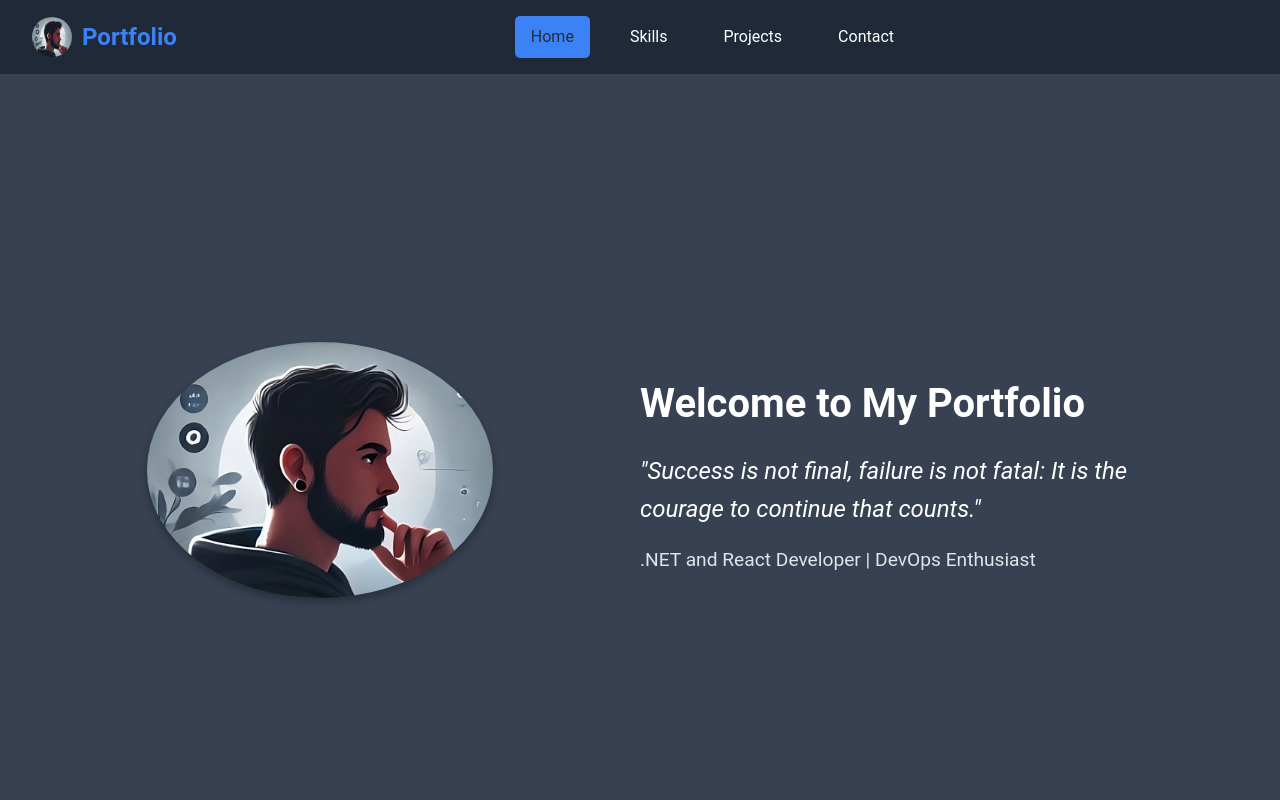
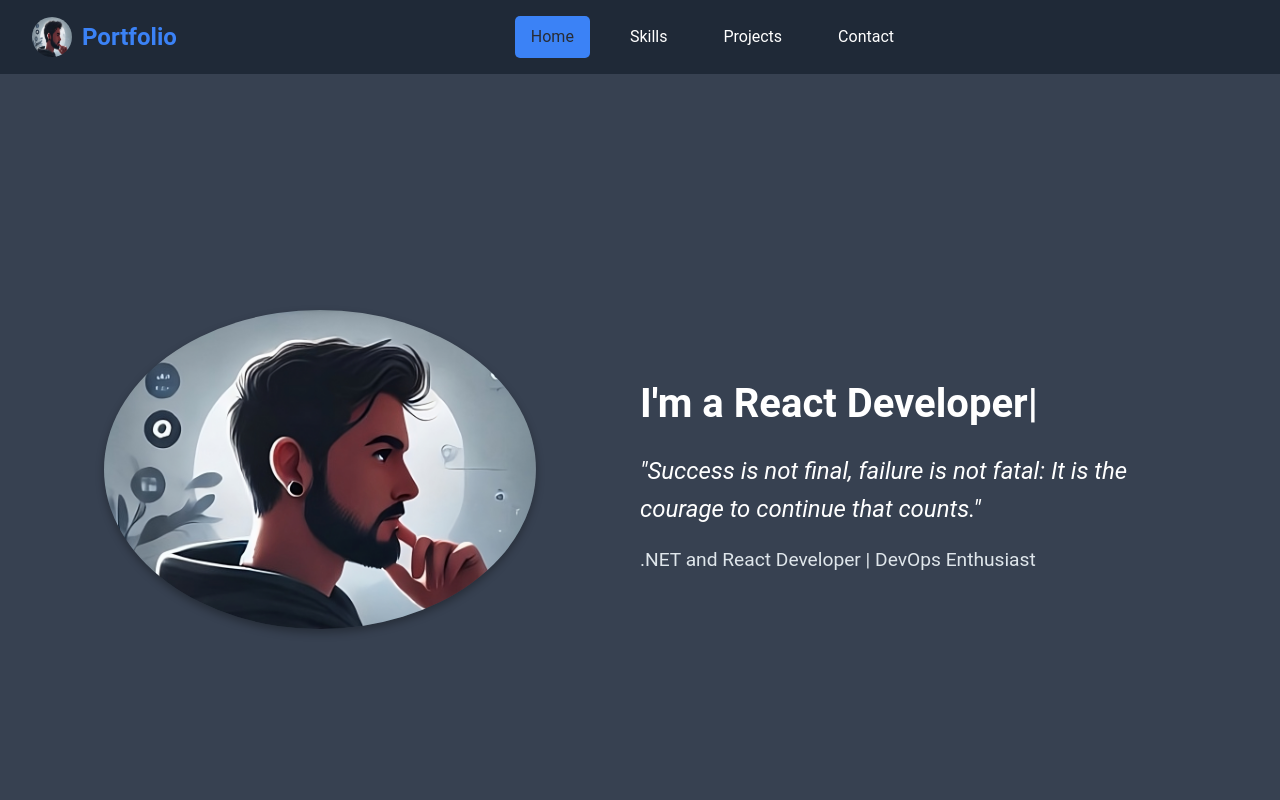
Before and after one commit to Mr-Brown-Rafi/Portifolio, a React (Create React App) app: page / in a window 1280 px wide. Shown: the top 800 px of the page. Built offline with nearby package versions, Linux system fonts and the light colour scheme.

Commit message:
updated hero section roles info

```diff
--- a/src/components/Hero.jsx
+++ b/src/components/Hero.jsx
@@ -1,10 +1,60 @@
-import React from 'react';
+import React, { useState, useEffect } from 'react';
 import '../styles/Hero.css';
 import Dp from "../assets/Portfolio_pic-transformed.jpeg"
 
-function Hero() {
+const Hero = () => {
+  const [displayText, setDisplayText] = useState('');
+  const staticText = "I'm a ";
+  const roles = [
+    ".NET Developer",
+    "React Developer",
+    "DevOps Enthusiast"
+  ];
+  const [roleIndex, setRoleIndex] = useState(0);
+  const [isDeleting, setIsDeleting] = useState(false);
+  const [currentIndex, setCurrentIndex] = useState(0);
+
+  useEffect(() => {
+    const typingDelay = 100; // Delay between each character
+    const deletingDelay = 50; // Faster delay when deleting
+    const pauseDelay = 2000; // Pause when text is complete
+
+    const animateText = () => {
+      const currentRole = roles[roleIndex];
+
+      if (!isDeleting) {
+        if (currentIndex < currentRole.length) {
+          const timer = setTimeout(() => {
+            setDisplayText(currentRole.slice(0, currentIndex + 1));
+            setCurrentIndex(prev => prev + 1);
+          }, typingDelay);
+          return () => clearTimeout(timer);
+        } else {
+          const timer = setTimeout(() => {
+            setIsDeleting(true);
+          }, pauseDelay);
+          return () => clearTimeout(timer);
+        }
+      } else {
+        if (currentIndex > 0) {
+          const timer = setTimeout(() => {
+            setDisplayText(currentRole.slice(0, currentIndex - 1));
+            setCurrentIndex(prev => prev - 1);
+          }, deletingDelay);
+          return () => clearTimeout(timer);
+        } else {
+          setIsDeleting(false);
+          setRoleIndex((prev) => (prev + 1) % roles.length);
+        }
+      }
+    };
+
+    const cleanup = animateText();
+    return cleanup;
+  }, [currentIndex, isDeleting, roleIndex]);
+
   return (
-<section id="hero" className="hero">
+    <section id="hero" className="hero">
       <div className="hero-left">
         <img
           src={Dp}
@@ -13,7 +63,11 @@ function Hero() {
         />
       </div>
       <div className="hero-right">
-        <h1 className="hero-title">Welcome to My Portfolio</h1>
+        <h1 className="hero-title">
+          <span className="static-text">{staticText}</span>
+          <span className="typing-text">{displayText}</span>
+          <span className="cursor">|</span>
+        </h1>
         <p className="hero-quote">
           "Success is not final, failure is not fatal: It is the courage to continue that counts."
         </p>
@@ -21,6 +75,6 @@ function Hero() {
       </div>
     </section>
   );
-}
+};
 
 export default Hero;
--- a/src/styles/Hero.css
+++ b/src/styles/Hero.css
@@ -2,26 +2,24 @@
   display: flex;
   align-items: center;
   justify-content: center;
-  height: 100vh; /* Full viewport height */
-  /* background: linear-gradient(to right, #798790, #a8b0b9);  Background gradient */
-  background:  var(--secondary-bg);
+  height: 100vh;
+  background: var(--secondary-bg);
   color: white;
   padding: 2rem;
 }
 
 .hero-left,
 .hero-right {
-  flex: 1; /* Equal width for both parts */
-  /*display: flex;*/
+  flex: 1;
   align-items: center;
   justify-content: center;
 }
 
 .hero-photo {
-  width: 60%; /* Adjust the photo size */
-  max-width: 60%; /* Ensure it doesn't grow too large */
-  border-radius: 50%; /* Circular photo */
-  box-shadow: 0 4px 8px rgba(0, 0, 0, 0.3); /* Optional shadow */
+  width: 75%;
+  max-width: 75%;
+  border-radius: 50%;
+  box-shadow: 0 4px 8px rgba(0, 0, 0, 0.3);
 }
 
 .hero-right {
@@ -32,6 +30,24 @@
 .hero-title {
   font-size: 2.5rem;
   margin-bottom: 1rem;
+  min-height: 3.5rem;
+}
+
+.static-text {
+  white-space: pre;
+}
+
+.typing-text {
+  white-space: pre;
+}
+
+.cursor {
+  animation: blink 1s step-end infinite;
+}
+
+@keyframes blink {
+  from, to { opacity: 1; }
+  50% { opacity: 0; }
 }
 
 .hero-quote {
@@ -42,23 +58,27 @@
 
 .hero-liner {
   font-size: 1.2rem;
-  color: #dfe6eb; /* Subtle contrasting color */
+  color: #dfe6eb;
 }
 
 @media (max-width: 768px) {
   .hero {
-    flex-direction: column; /* Stack items on smaller screens */
+    flex-direction: column;
     text-align: center;
   }
 
   .hero-left,
   .hero-right {
-    flex: unset; /* Remove equal width */
-    width: 100%; /* Full width for each part */
+    flex: unset;
+    width: 100%;
   }
 
   .hero-photo {
     width: 50%;
     max-width: 200px;
   }
+
+  .hero-title {
+    font-size: 2rem;
+  }
 }
```
